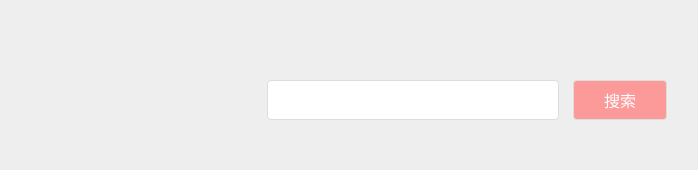
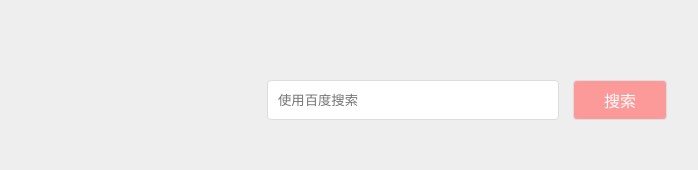
Before and after one commit to KiiiiiG/-, a website: page src/index.html in a window 1280 px wide. Shown: the top 170 px of the page, without its empty margins (173-871 px from the left). Drawn offline with nearby package versions, Linux system fonts and the light colour scheme.

Commit message:
搜索指示

```diff
--- a/src/index.html
+++ b/src/index.html
@@ -12,7 +12,11 @@
   <body>
     <header class="globalHeader">
       <form class="searchForm" method="GET" action="https://www.baidu.com/s">
-        <input name="wd" type="text" /><button type="submit">搜索</button>
+        <input name="wd" type="text" placeholder="使用百度搜索" /><button
+          type="submit"
+        >
+          搜索
+        </button>
       </form>
     </header>
     <main class="globalMain">
```
